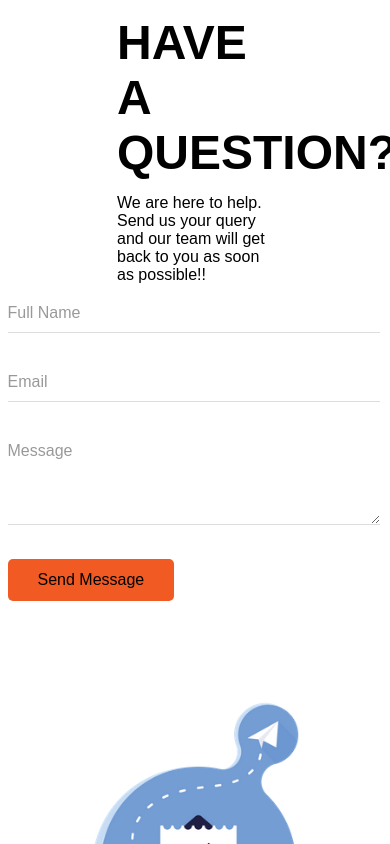
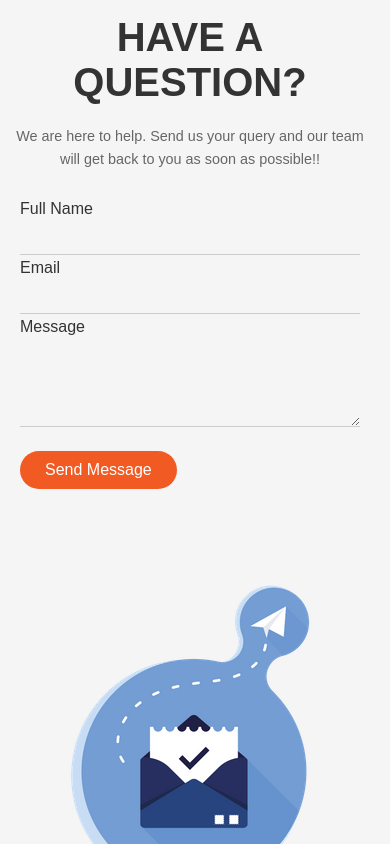
Before and after one commit to AdityaSingh2005/Geek-Room, a Next.js app: page / in a window 390 px wide. Shown: the part 9040-9884 px from the top of the page. Built offline with nearby package versions, Linux system fonts and the light colour scheme; a web font is replaced by a local one.

Commit message:
Update contactForm.module.scss

```diff
--- a/src/styles/contactForm.module.scss
+++ b/src/styles/contactForm.module.scss
@@ -1,84 +1,80 @@
 @import url('https://api.fontshare.com/v2/css?f[]=satoshi@700&display=swap');
+
 .contactFormContainer {
-    display: flex;
-    // flex-direction: column;
-    justify-content: center;
-    align-items: center;
-    text-align: center;
-    padding: 80px 20px 10px 20px;
-    font-family: 'Satoshi',sans-serif;
-    margin: 0px 0 20px 0;
-    background-color: white;
-    .contactFormContent {
-        width: 50%;
   display: flex;
   justify-content: center;
   align-items: center;
-        gap: 20px;
+  padding: 60px 20px;
+  padding-left: 80px;
+  font-family: 'Satoshi', sans-serif;
+  background-color: #f5f5f5;
+  gap: 50px;
+  flex-direction: row;
+
+  .contactFormHeading,
+  .contactFormContent,
+  .contactFormImage {
+    flex: 1;
   }
 
   .contactFormHeading {
-        width: 40%;
     text-align: left;
     display: flex;
     flex-direction: column;
-        gap: 14px;
-        margin-bottom: 10px;
+    gap: 20px;
 
     h2 {
-            font-size: 5rem;
-            color: black;
+      font-size: 4rem;
+      color: #333;
+      font-weight: bold;
       margin: 0;
     }
 
     p.aboutHeadingUnderline {
-            color: black;
-             position: relative;
-             display: inline-block;
-
-            // &::after {
-            //   content: '';
-            //   position: absolute;
-            //   right: 0px;
-            //   bottom: -15px;
-            //   width: 315px;
-            //   height: 5px;
-            //   background-color: #F15A22;
-            //   border-radius: 100% 100% 100% 0;
-            //   transform: skew(12deg);
-            // }
+      color: #666;
+      font-size: 1.1rem;
+      line-height: 1.6;
     }
   }
 
+  .contactFormContent {
+    display: flex;
+    justify-content: center;
+    align-items: center;
+  }
+
   .contactform {
+    width: 100%;
+    max-width: 400px;
+
     form {
       display: flex;
       flex-direction: column;
-            gap: 30px;
+      gap: 20px;
 
       .inputGroup {
         position: relative;
 
         input,
         textarea {
-                    width: 500px;
-                    padding: 10px;
+          width: 100%;
+          padding: 10px 0;
           font-size: 1rem;
           border: none;
-                    border-bottom: 1px solid #ddd;
+          border-bottom: 1px solid #ccc;
           outline: none;
           background-color: transparent;
           transition: border-color 0.3s;
 
           &:focus {
-                        border-color: #F15A22;
+            border-color: #666;
           }
 
-                    &:focus+label,
-                    &:valid+label {
-                        top: -20px;
-                        font-size: 0.8rem;
-                        color: #F15A22;
+          &:focus + label,
+          &:not(:placeholder-shown) + label {
+            top: -16px;
+            font-size: 1rem;
+            color: #333;
           }
         }
 
@@ -86,134 +82,104 @@
           position: absolute;
           top: 10px;
           left: 0;
-                    font-size: 1rem;
-                    color: #999;
+          font-size: 2rem;
+          color: #aaa;
           pointer-events: none;
           transition: 0.3s ease all;
         }
       }
 
       button {
-                align-self: flex-start;
-                padding: 12px 30px;
+        width: fit-content;
+        padding: 10px 25px;
         font-size: 1rem;
-                background-color: #F15A22;
+        color: #fff;
+        background-color: #f15a22;
         border: none;
-                border-radius: 18px;
+        border-radius: 20px;
         cursor: pointer;
         transition: background-color 0.3s;
 
         &:hover {
-                    background-color: #95300c;
+          background-color: #d14e1f;
         }
       }
     }
   }
 
   .contactFormImage {
-        flex: 1;
     display: flex;
     justify-content: center;
     align-items: center;
+  }
 
-        img {
-            width: 300px;
-            height: auto;
+  @media (max-width: 1024px) {
+    padding-left: 30px;
+    gap: 20px;
   }
+
+  @media (max-width: 768px) {
+    flex-direction: column;
+    padding: 40px 20px;
+    padding-left: 15px;
+
+    .contactFormHeading {
+      width: 100%;
+      text-align: center;
+
+      h2 {
+        font-size: 3rem;
+      }
+
+      p.aboutHeadingUnderline {
+        font-size: 1rem;
+        margin-bottom: 20px;
       }
     }
 
-@media (max-width: 638px) {
-    .contactFormContainer {
-        flex-direction: column;
-        padding: 40px 0px;
-
     .contactFormContent,
     .contactFormImage {
+      width: 100%;
+      justify-content: center;
+    }
+
+    .contactform {
       max-width: 100%;
-        }
-        .contactFormContent {
-            width: 100%;
-            display: flex;
-            justify-content: space-around;
-            flex-direction: column-reverse;
-            align-items: center;
-        }
-        .contactFormHeading{
-            h2{
-                font-size: 3rem;
     }
   }
 
-        .contactFormImage {
-            margin-top: 40px;
-        }
-        .contactform {
-            form {
-                width: 110% !important;
-                display: flex;
-                flex-wrap: wrap;
-                flex-direction: column;
-                margin-right: 100px;
-                padding-right: 40px;
-                gap: 30px;
+  @media (max-width: 480px) {
+    padding-left: 10px;
 
-                .inputGroup {
-                    position: relative;
-
-                    input,
-                    textarea {
-                        width: 100%;
-                        padding: 10px;
-                        font-size: 1rem;
-
-                        border: none;
-                        border-bottom: 1px solid #ddd;
-                        outline: none;
-                        background-color: transparent;
-                        transition: border-color 0.3s;
-
-                        &:focus {
-                            border-color: #F15A22;
+    .contactFormHeading {
+      h2 {
+        font-size: 2.5rem;
       }
 
-                        &:focus+label,
-                        &:valid+label {
-                            top: -20px;
-                            font-size: 0.8rem;
-                            color: #F15A22;
+      p.aboutHeadingUnderline {
+        font-size: 0.9rem;
       }
     }
 
+    .contactform {
+      padding: 5px 10px;
+    }
+
+    .inputGroup {
+      input,
+      textarea {
+        font-size: 0.9rem;
+      }
+
       label {
-                        position: absolute;
-                        top: 10px;
-                        left: 0;
-                        font-size: 1rem;
-                        color: #999;
-                        pointer-events: none;
-                        transition: 0.3s ease all;
+        font-size: 0.8rem;
       }
     }
 
     button {
-                    align-self: flex-start;
-                    padding: 12px 30px;
-                    font-size: 1rem;
+      padding: 8px 20px;
+      font-size: 0.9rem;
 
-                    background-color: #F15A22;
-                    border: none;
-                    border-radius: 5px;
-                    cursor: pointer;
-                    transition: background-color 0.3s;
-
-                    &:hover {
-                        background-color: #95300c;
     }
   }
 }
-        }
-    }
-
-
-}
```
Lines whose indentation alone changed are shown as unchanged.
